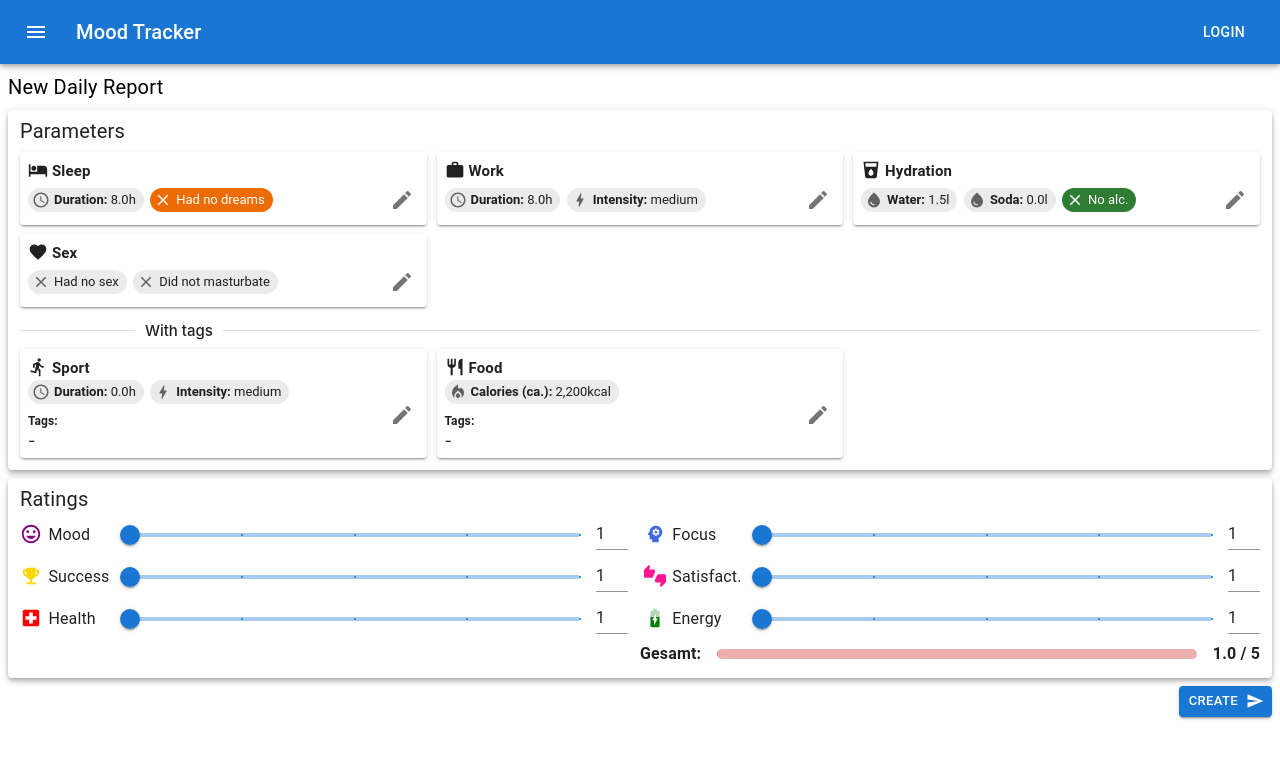
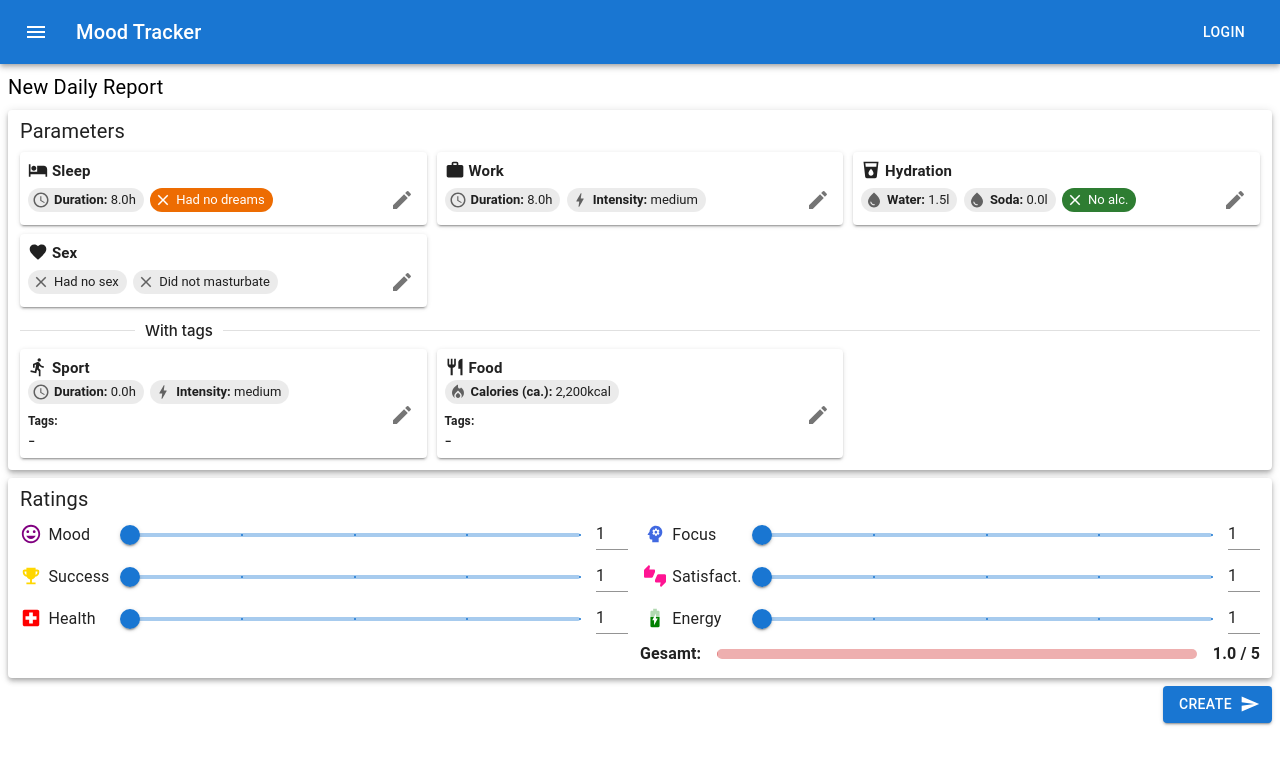
Before and after one commit to Crayee/mood-tracker, a React (Vite) app in the folder client/: page /new in a window 1280 px wide. Shown: the top 764 px of the page. Built offline with nearby package versions, Linux system fonts and the light colour scheme.

Commit message:
button size

```diff
--- a/client/src/pages/new-report/components/SubmitDailyReport.tsx
+++ b/client/src/pages/new-report/components/SubmitDailyReport.tsx
@@ -11,7 +11,7 @@ const SubmitDailyReport = () => {
         create(newReport)
     }
 
-    return <CommonButton label={'Create'} onClick={handleSubmit} endIcon={<SendIcon />} />
+    return <CommonButton label={'Create'} onClick={handleSubmit} endIcon={<SendIcon />} size={'medium'} />
 }
 
 export default SubmitDailyReport
--- a/client/src/pages/report/components/SaveDailyReport.tsx
+++ b/client/src/pages/report/components/SaveDailyReport.tsx
@@ -13,7 +13,7 @@ const SaveDailyReport = () => {
         if (id) update({ _id: id, ...report })
     }
 
-    return <CommonButton label={'Save'} onClick={handleSubmit} endIcon={<SaveIcon />} />
+    return <CommonButton label={'Save'} onClick={handleSubmit} endIcon={<SaveIcon />} size={'medium'} />
 }
 
 export default SaveDailyReport
```
